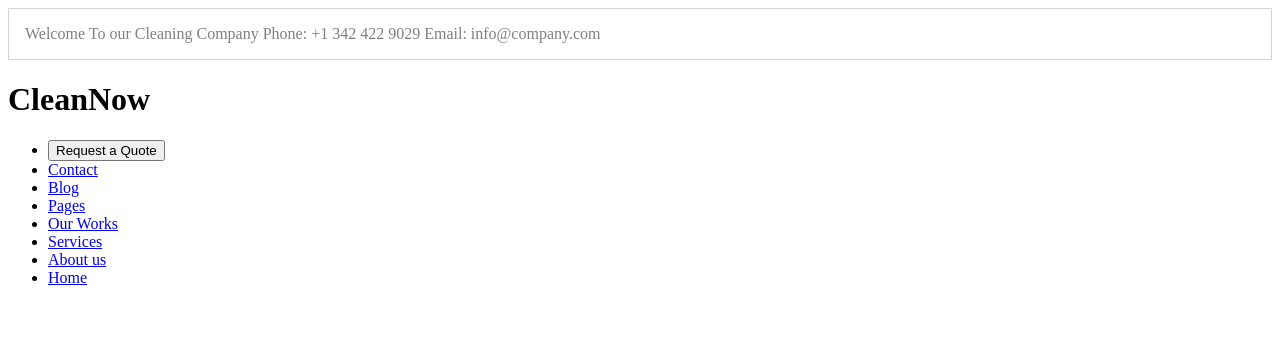
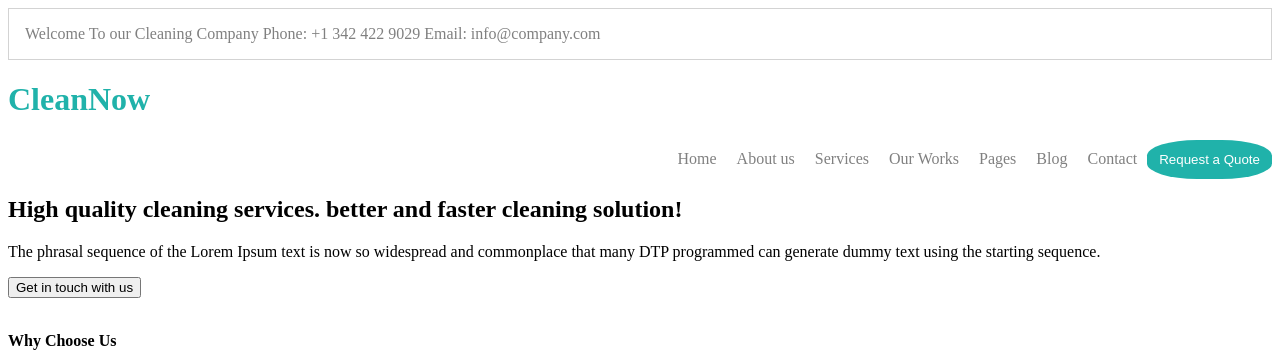
Before and after one commit to JaelineGranda/SecondRepo, a plain HTML site: page html/index.html in a window 1280 px wide. Shown: the top 352 px of the page. Drawn offline with Linux system fonts and the light colour scheme.

Commit message:
Updating css file, styled navigation bar

```diff
--- a/css/simple-selector.css
+++ b/css/simple-selector.css
@@ -3,3 +3,39 @@
     color: grey;
     padding: 16px;
 }
+
+h1 {
+    color: lightseagreen;
+}
+
+.navBar ul {
+    list-style-type: none;
+}
+
+.navBar a {
+    float: right;
+    text-decoration: none;
+    color: grey;
+    padding: 10px;
+}
+
+.navBar form {
+    float: right;
+}
+
+.navBar li {
+    display: inline;
+}
+
+a:hover {
+    cursor: pointer;
+    color: lightseagreen;
+}
+
+.button1 {
+    border-radius: 40%;
+    padding: 12px;
+    background-color: lightseagreen;
+    border: lightseagreen;
+    color: white;
+}
```
